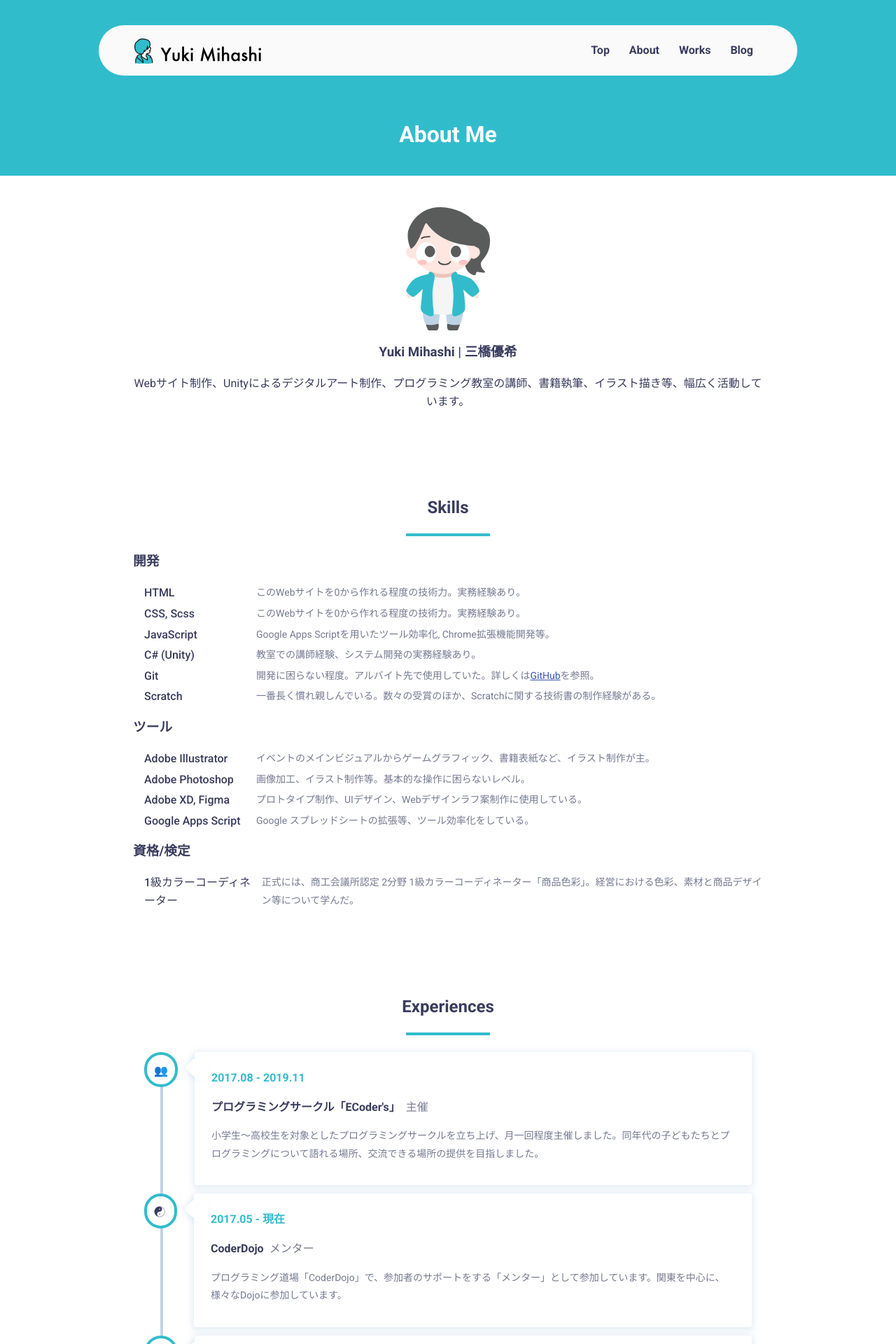
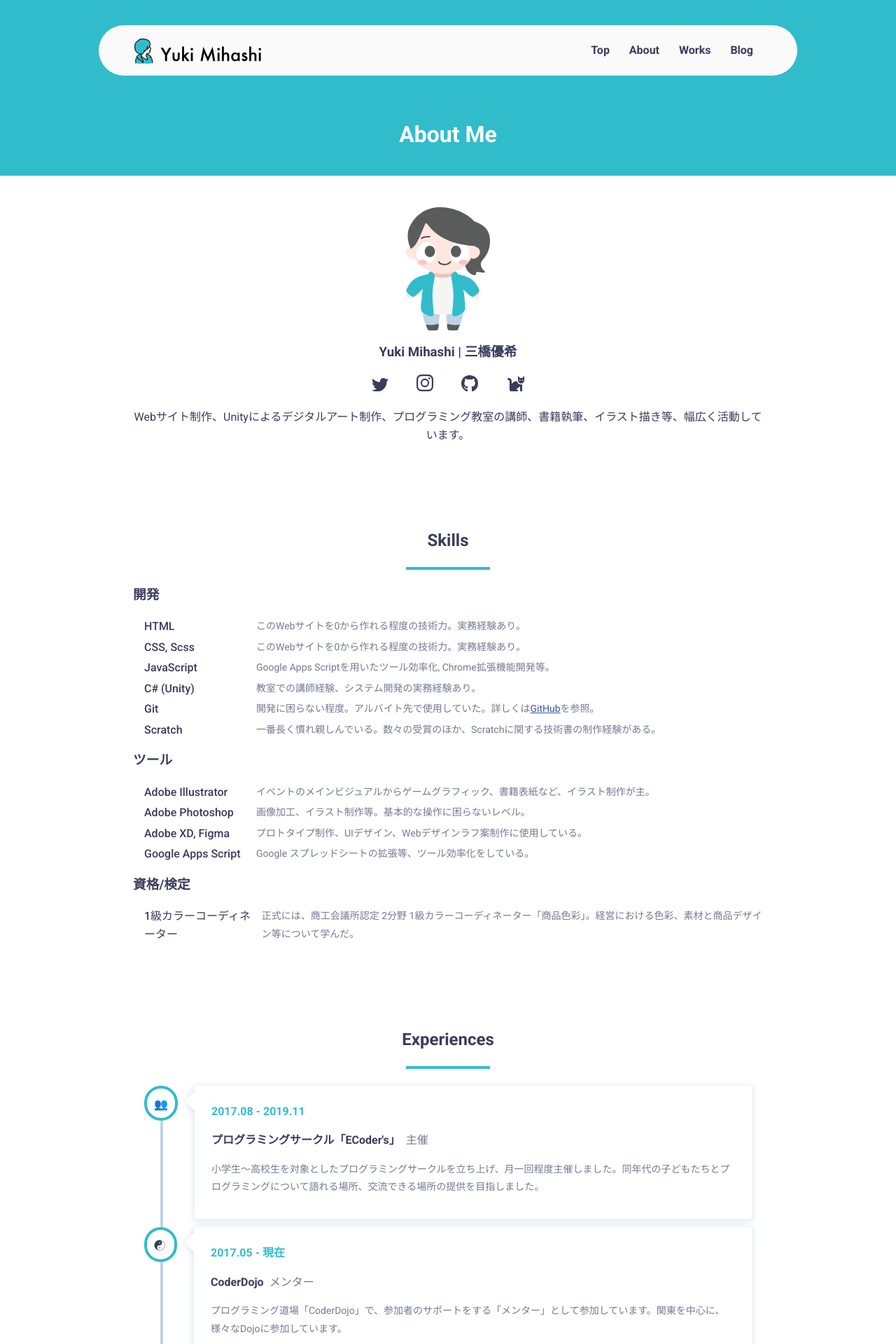
Before and after one commit to madoreenu/yuki384.github.io, a Jekyll site: the page built from about.md, in a window 1280 px wide. Shown: the top 1920 px of the page at 70% size. Built offline with Jekyll 4.4.1, drawn with Linux system fonts in a browser that asks for light colours; nearby versions of some CDN libraries; some web fonts are replaced.

Commit message:
SNSリンクをaboutに追加

```diff
--- a/about.md
+++ b/about.md
@@ -12,6 +12,7 @@ layout: default
   </div>
   <div>
     <h3>{{site.title}}</h3>
+    {% include sns.html %}
     <p>{{site.description}}</p>
   </div>
 </section>
--- a/assets/css/main.scss
+++ b/assets/css/main.scss
@@ -70,6 +70,7 @@ section{
   font-size: 24px;
   padding: 6px;
   margin:0 12px;
+  text-decoration: none;
   & svg{
     width: 24px;
     fill: currentColor;
```
